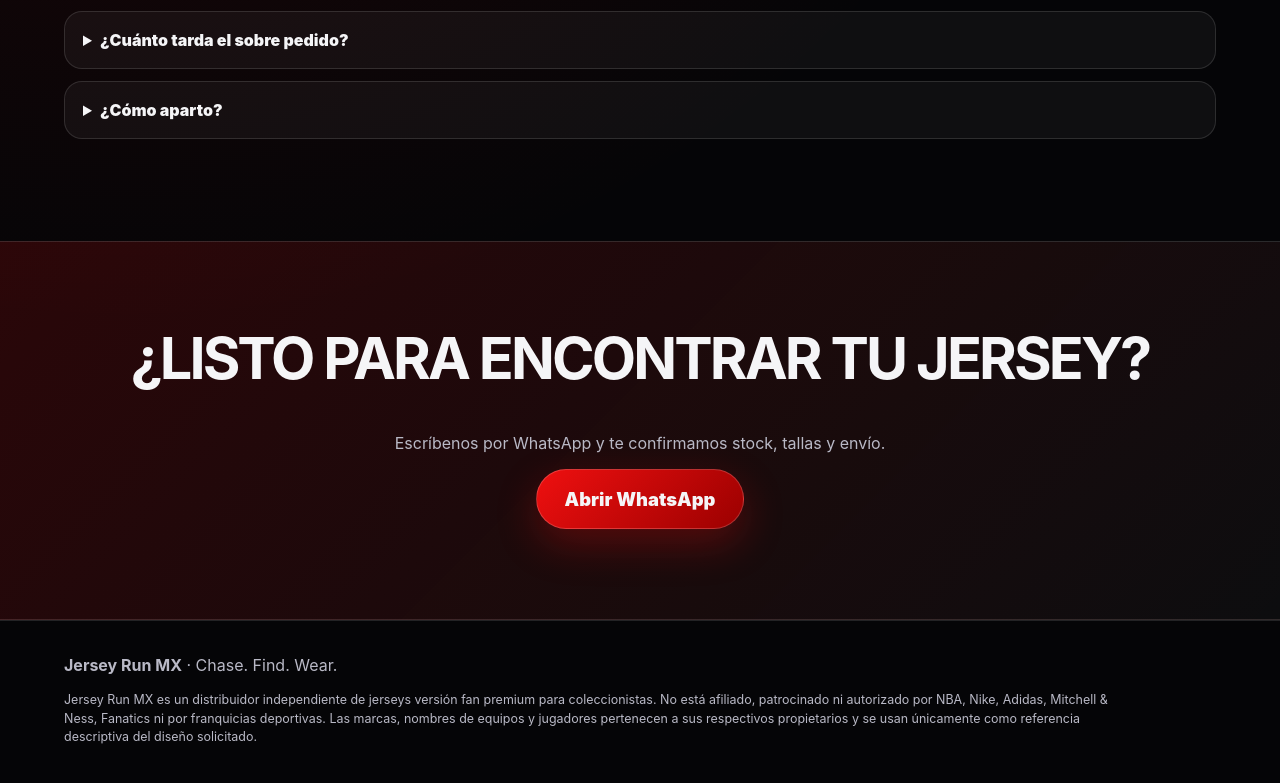
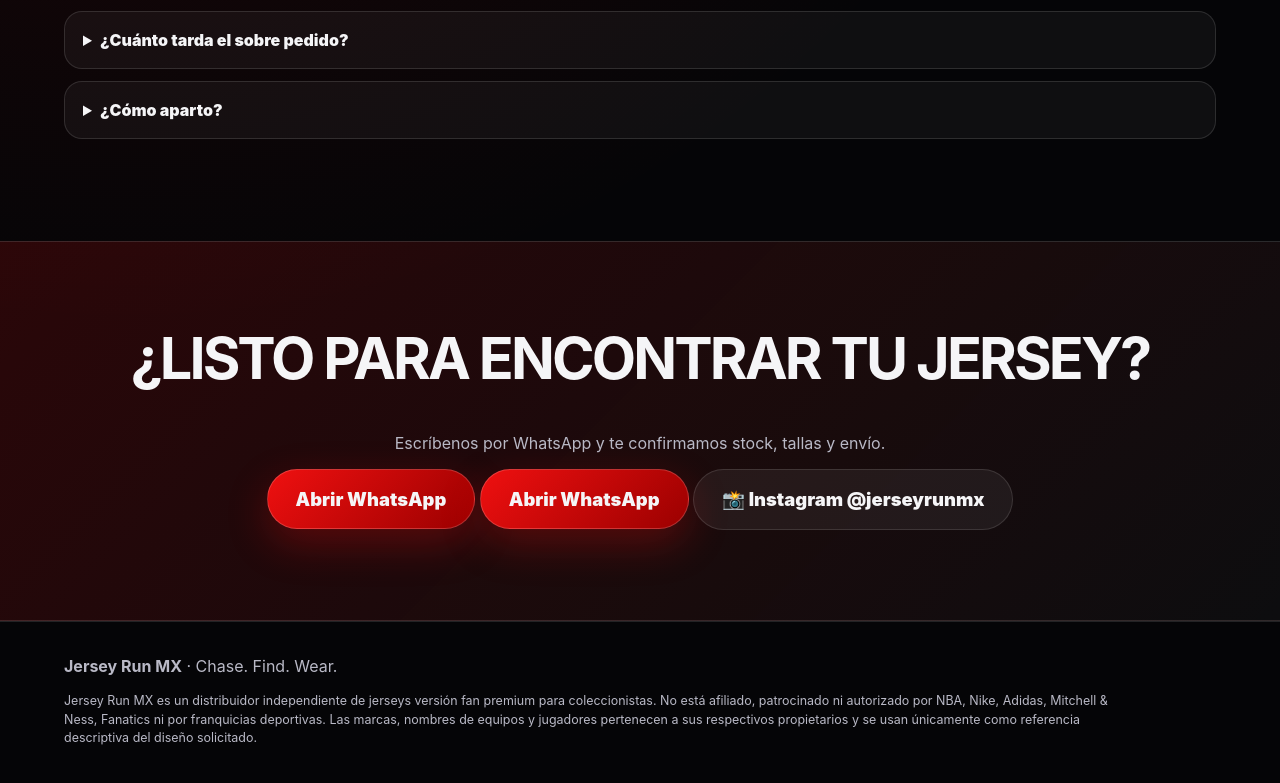
Before and after one commit to JerseyRun/JerseyRunmx, a plain HTML site: page index.html in a window 1280 px wide. Shown: the part 4185-4968 px from the top of the page. Drawn offline with Linux system fonts and the light colour scheme.

Commit message:
Update index.html

```diff
--- a/index.html
+++ b/index.html
@@ -90,6 +90,11 @@
       <h2>¿Listo para encontrar tu jersey?</h2>
       <p>Escríbenos por WhatsApp y te confirmamos stock, tallas y envío.</p>
       <a class="btn primary big" id="whatsappBottom" target="_blank" rel="noopener">Abrir WhatsApp</a>
+      <a class="btn primary big" id="whatsappBottom" target="_blank" rel="noopener">Abrir WhatsApp</a>
+
+<a class="btn ghost big" href="https://instagram.com/jerseyrunmx" target="_blank" rel="noopener">
+  📸 Instagram @jerseyrunmx
+</a>
     </section>
   </main>
 
```
